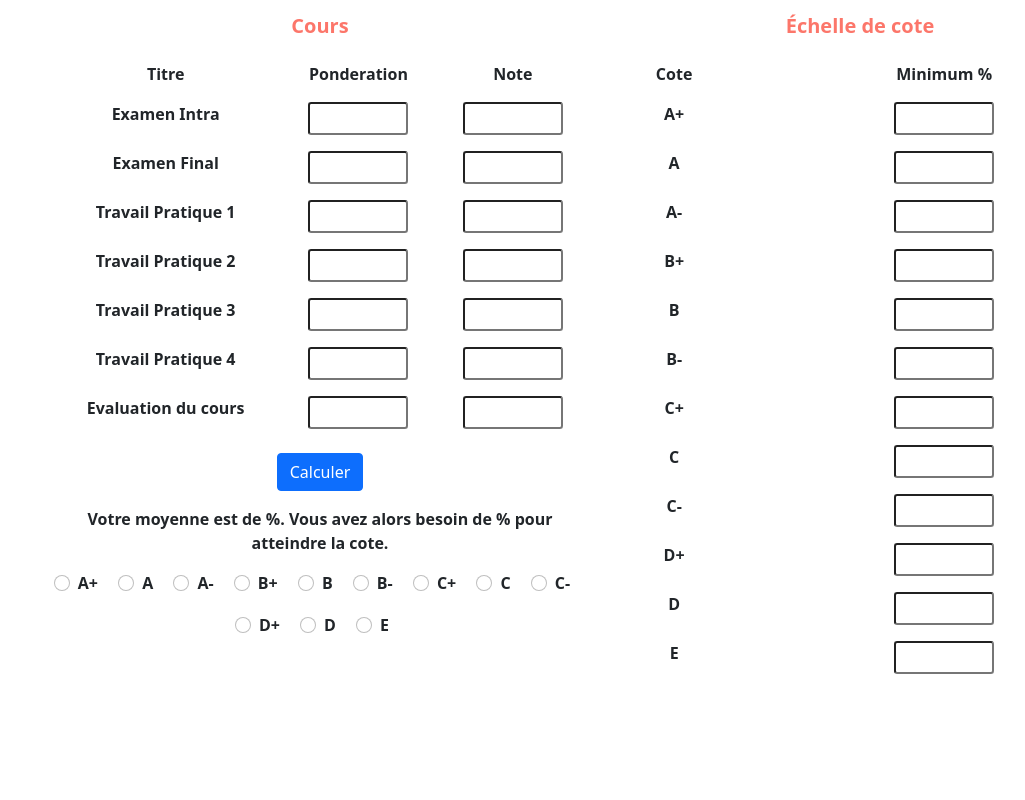
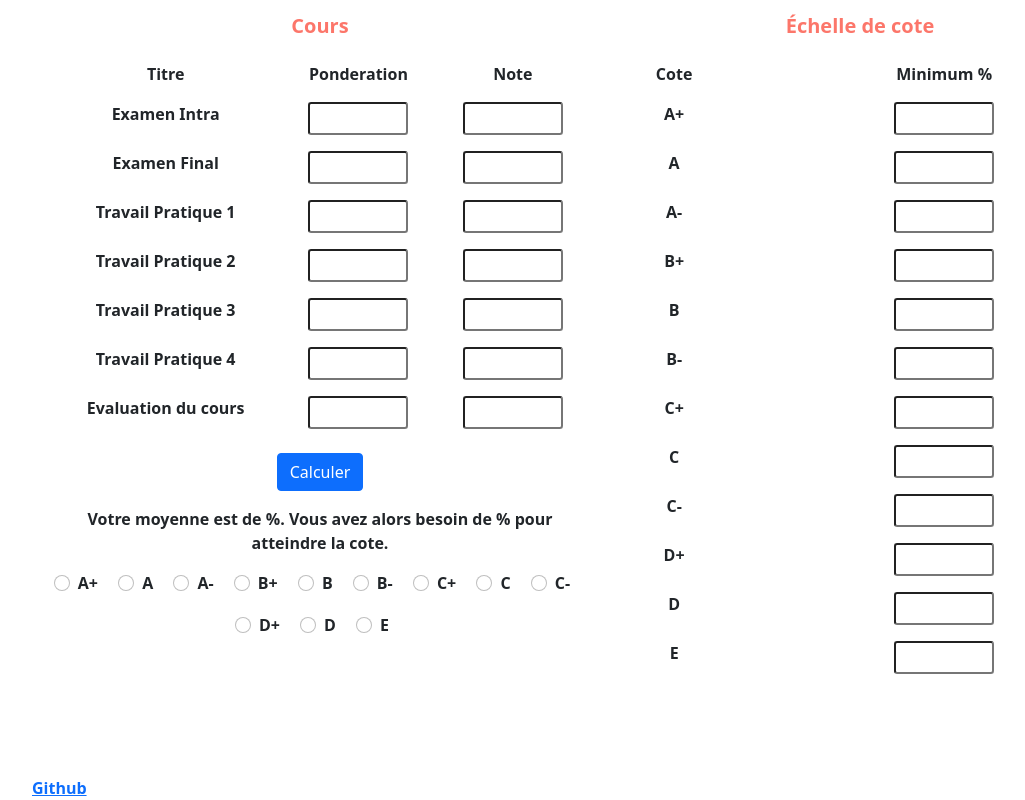
Before and after one commit to alexprudhomme/grade-calculator, a plain HTML site: page index.html in a window 1280 px wide. Shown: the part 371-1171 px from the top of the page, without its empty margins (50-1075 px from the left). Before the commit the page ends 1147 px from the top, so only its background shows below. Drawn offline with nearby package versions, Linux system fonts and the light colour scheme.

Commit message:
Ajouter un lien vers github comme footer

```diff
--- a/custom.js
+++ b/custom.js
@@ -506,4 +506,3 @@ document.querySelectorAll("a").forEach(function (i){
     })
 })
 // TODO: ajouter rename les titres
-// TODO: ajouter un lien en haut a mon github
--- a/index.html
+++ b/index.html
@@ -10,7 +10,7 @@
     <link href="https://cdn.jsdelivr.net/npm/bootstrap@5.1.3/dist/css/bootstrap.min.css" rel="stylesheet" integrity="sha384-1BmE4kWBq78iYhFldvKuhfTAU6auU8tT94WrHftjDbrCEXSU1oBoqyl2QvZ6jIW3" crossorigin="anonymous">
     <link rel="stylesheet" href="style.css">
 </head>
-<body>
+
     <div class="jumbotron jumbotron-fluid">
         <div class="container text-center">
             <h1 class="display-4">
@@ -291,6 +291,11 @@
         </div>-->
 
     </div>
+    <footer class="footer">
+        <div class="container">
+            <a href="https://github.com/alexprudhomme">Github</a>
+        </div>
+    </footer>
     <script src="https://ajax.googleapis.com/ajax/libs/jquery/3.6.0/jquery.min.js"></script>
     <script src="custom.js"> </script>
     <script src="js/bootstrap.js"></script>
```
